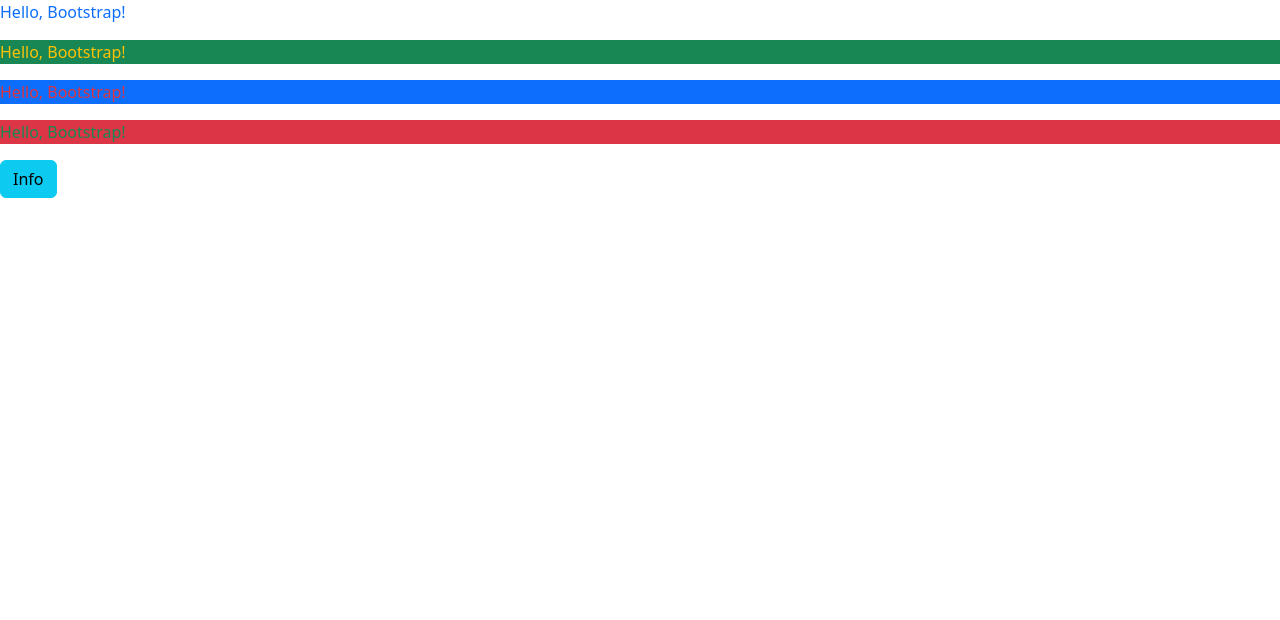
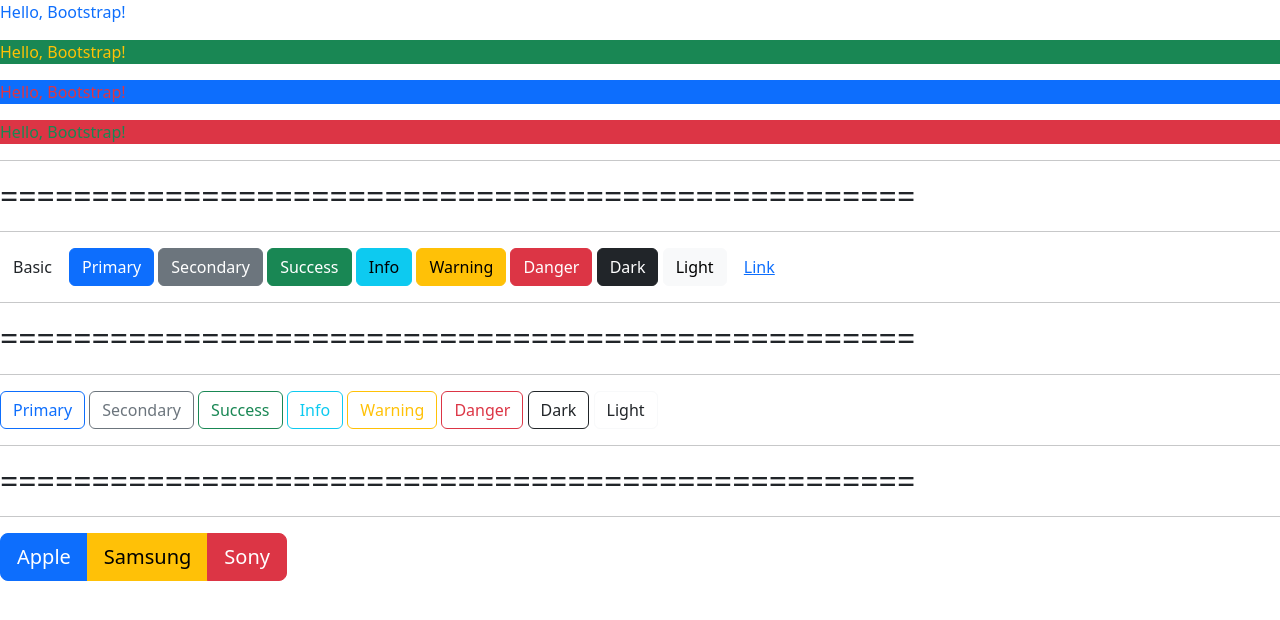
Before and after one commit to Himanshu-Sharma713/Bootstrap, a plain HTML site: page Day-1/index.html in a window 1280 px wide. Drawn offline with nearby package versions, Linux system fonts and the light colour scheme.

Commit message:
update phase three

```diff
--- a/Day-1/index.html
+++ b/Day-1/index.html
@@ -15,6 +15,42 @@
     <p class="text-warning bg-success">Hello, Bootstrap!</p>
     <p class="text-danger bg-primary">Hello, Bootstrap!</p>
     <p class="text-success bg-danger">Hello, Bootstrap!</p>
+
+    <hr />
+    <h2>==================================================</h2>
+    <hr />
+    <button type="button" class="btn">Basic</button>
+    <button type="button" class="btn btn-primary">Primary</button>
+    <button type="button" class="btn btn-secondary">Secondary</button>
+    <button type="button" class="btn btn-success">Success</button>
     <button type="button" class="btn btn-info">Info</button>
+    <button type="button" class="btn btn-warning">Warning</button>
+    <button type="button" class="btn btn-danger">Danger</button>
+    <button type="button" class="btn btn-dark">Dark</button>
+    <button type="button" class="btn btn-light">Light</button>
+    <button type="button" class="btn btn-link">Link</button>
+
+    <hr />
+    <h2>==================================================</h2>
+    <hr />
+
+    <button type="button" class="btn btn-outline-primary">Primary</button>
+    <button type="button" class="btn btn-outline-secondary">Secondary</button>
+    <button type="button" class="btn btn-outline-success">Success</button>
+    <button type="button" class="btn btn-outline-info">Info</button>
+    <button type="button" class="btn btn-outline-warning">Warning</button>
+    <button type="button" class="btn btn-outline-danger">Danger</button>
+    <button type="button" class="btn btn-outline-dark">Dark</button>
+    <button type="button" class="btn btn-outline-light text-dark">Light</button>
+
+    <hr />
+    <h2>==================================================</h2>
+    <hr />
+
+    <div class="btn-group btn-group-lg">
+      <button type="button" class="btn btn-primary">Apple</button>
+      <button type="button" class="btn btn-warning">Samsung</button>
+      <button type="button" class="btn btn-danger">Sony</button>
+    </div>
   </body>
 </html>
```
